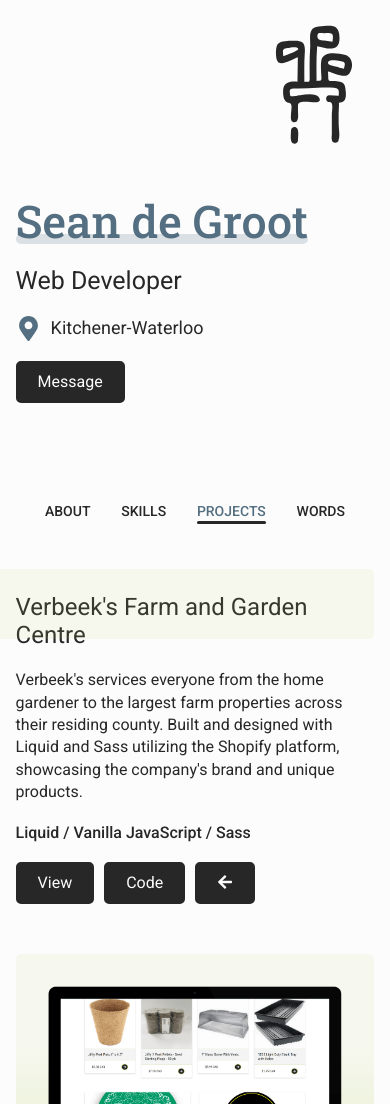
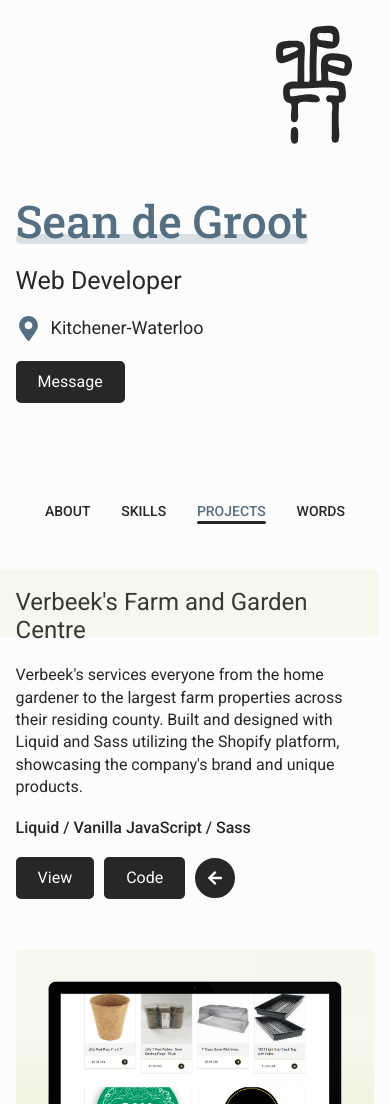
Before and after one commit to seandaniel/portfolio-v3, a React (Create React App) app: page /verbeeks in a window 390 px wide. Shown: the top 1104 px of the page. Built offline with nearby package versions, Linux system fonts and the light colour scheme.

Commit message:
project-content, back button

```diff
--- a/src/Components/About/about.scss
+++ b/src/Components/About/about.scss
@@ -6,7 +6,7 @@
   align-items: center;
   .p-container {
     width: 600px;
-    margin: 0 0 0 25px;
+    margin: 0 0 0 20px;
     p:first-child {
       margin-bottom: 25px;
     }
--- a/src/Components/Projects/projects.scss
+++ b/src/Components/Projects/projects.scss
@@ -129,19 +129,16 @@
 .project-button-container {
   display: flex;
   justify-content: space-between;
-  .button-back {
-    height: 42.4px;
-  }
 }
 
 .project-content {
   width: 600px;
-  margin: 25px 0 50px 25px;
+  margin: 20px 0 50px 20px;
   h2 {
     margin-bottom: 20px;
   }
   p {
-    margin-bottom: 20px;
+    margin: 20px 0;
   }
   h4 {
     margin-bottom: 20px;
@@ -152,7 +149,7 @@
 @media (max-width: 800px) {
   .project-content {
     width: 100%;
-    margin: 25px 0 50px 0;
+    margin: 20px 0 50px 0;
   }
 }
 
@@ -164,15 +161,29 @@
   }
 }
 
+.button-back {
+  width: 40px;
+  border-radius: 50%;
+  height: 40px;
+  padding: 0;
+}
+
 .button-mobile {
   display: none;
 }
 
+.button-desktop {
+  display: flex;
+  align-items: center;
+  justify-content: center;
+}
+
 @media (max-width: 800px) {
   .button-mobile {
-    display: inline-block;
+    display: flex;
+    justify-content: center;
+    align-items: center;
     margin-left: 10px;
-    height: 100%;
   }
 
   .button-desktop {
--- a/src/variables.scss
+++ b/src/variables.scss
@@ -15,10 +15,10 @@ $secondaryFont: 'Roboto Slab', serif;
 @mixin underlay {
   content: '';
   position: absolute;
-  top: -25px;
-  left: -25px;
+  top: -20px;
+  left: -20px;
   border-radius: 5px;
-  height: 70px;
+  height: 68px;
   // left * 2
-  width: calc(100% + 50px);
+  width: calc(100% + 40px);
 }
```
